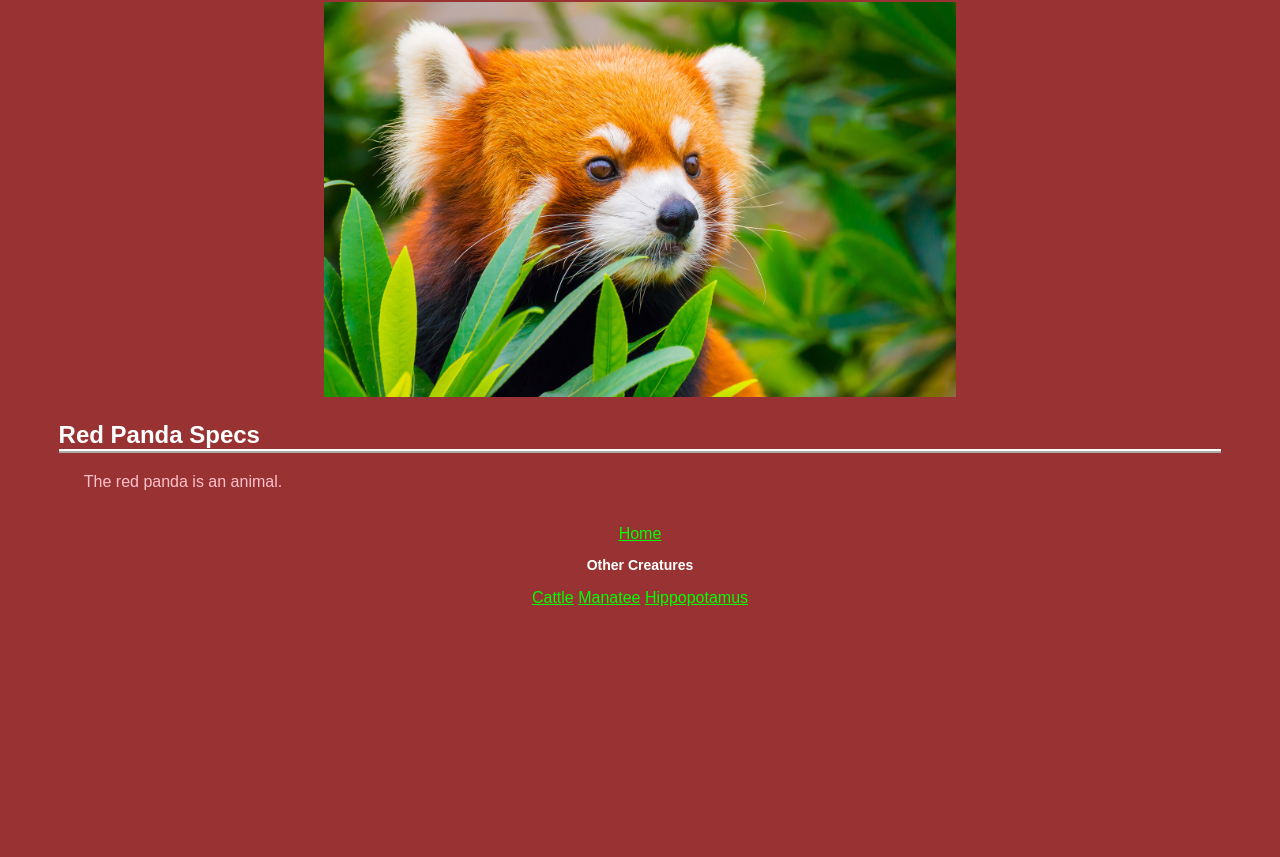
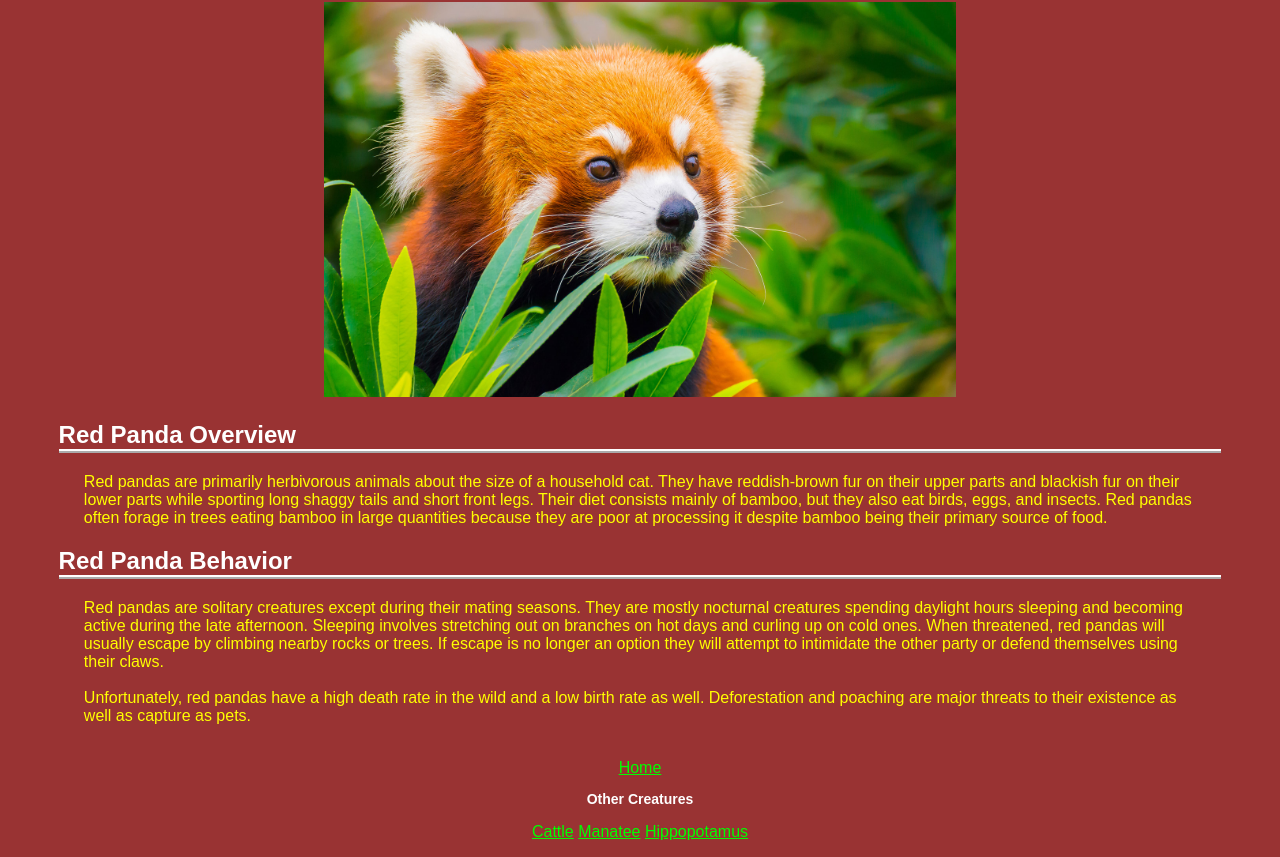
Before and after one commit to GHuang27/assignment1, a plain HTML site: page rPanda.html in a window 1280 px wide. Shown: the part 78-935 px from the top of the page. Before the commit the page ends 800 px from the top, so only its background shows below. Drawn offline with Linux system fonts and the light colour scheme.

Commit message:
updated red panda description

```diff
--- a/css/rPanda.css
+++ b/css/rPanda.css
@@ -21,7 +21,7 @@ h3 {
 }
 
 #details {
-	color: pink;
+	color: yellow;
 	text-align: left;
 	margin-left: 6%;
 	margin-right: 6%;
--- a/rPanda.html
+++ b/rPanda.html
@@ -10,10 +10,32 @@
 	<h1>Red Panda</h1>
 	<img src="img/redPanda.jpg" alt="Red Panda">
 	<h2>
-		Red Panda Specs
+		Red Panda Overview
 	</h2>
 	<p id="details">
-		The red panda is an animal.
+		Red pandas are primarily herbivorous animals about the size of a
+		household cat. They have reddish-brown fur on their upper parts and
+		blackish fur on their lower parts while sporting long shaggy tails and
+		short front legs. Their diet consists mainly of bamboo, but they also
+		eat birds, eggs, and insects. Red pandas often forage in trees eating
+		bamboo in large quantities because they are poor at processing it
+		despite bamboo being their primary source of food.
+	</p>
+	<h2>
+		Red Panda Behavior
+	</h2>
+	<p id="details">
+		Red pandas are solitary creatures except during their mating seasons.
+		They are mostly nocturnal creatures spending daylight hours sleeping
+		and becoming active during the late afternoon. Sleeping involves
+		stretching out on branches on hot days and curling up on cold ones.
+		When threatened, red pandas will usually escape by climbing nearby
+		rocks or trees. If escape is no longer an option they will attempt to
+		intimidate the other party or defend themselves using their claws.
+		</br></br>
+		Unfortunately, red pandas have a high death rate in the wild and a low
+		birth rate as well. Deforestation and poaching are major threats to
+		their existence as well as capture as pets.
 	</p>
 	<br/>
 	<a href="index.html">Home</a>
```
